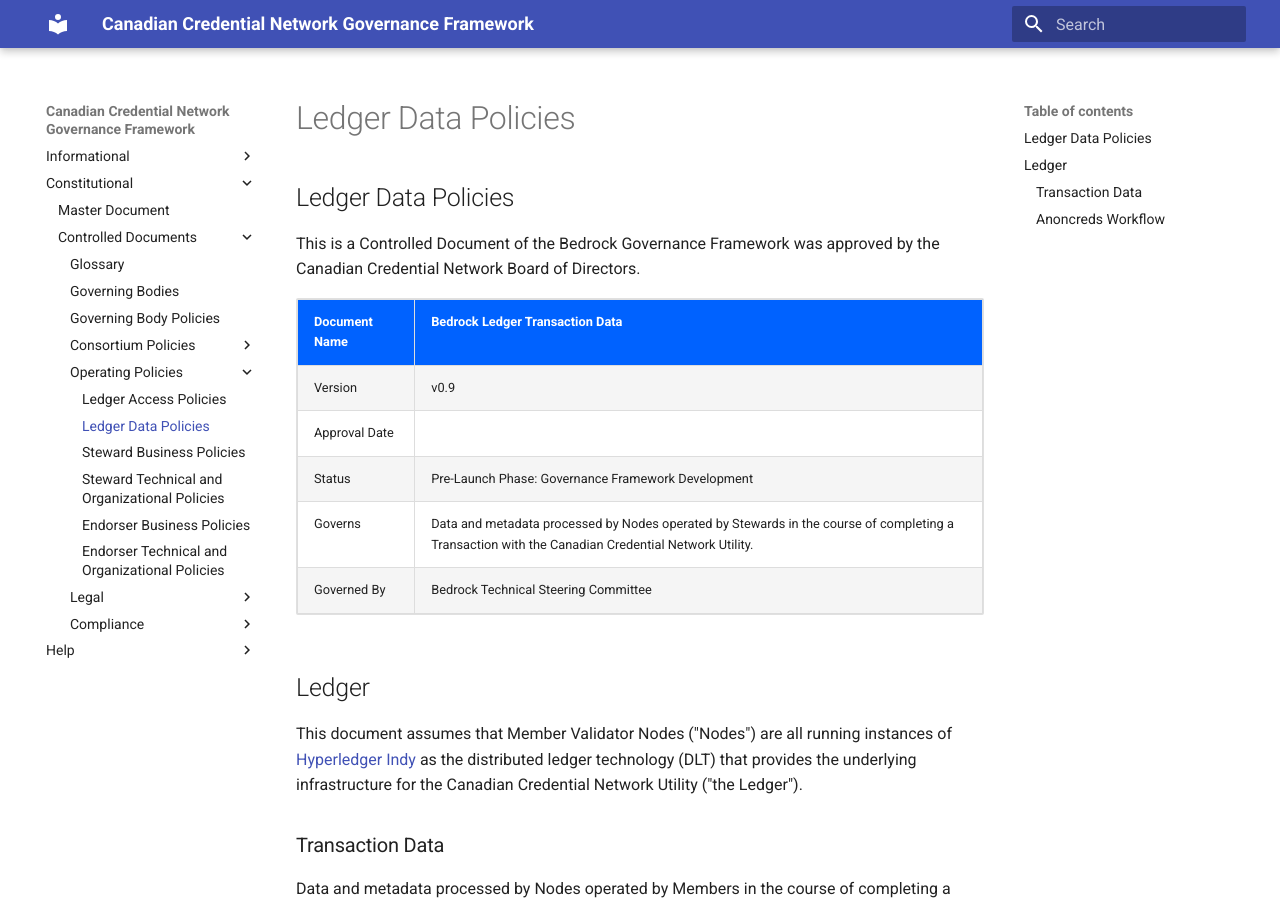
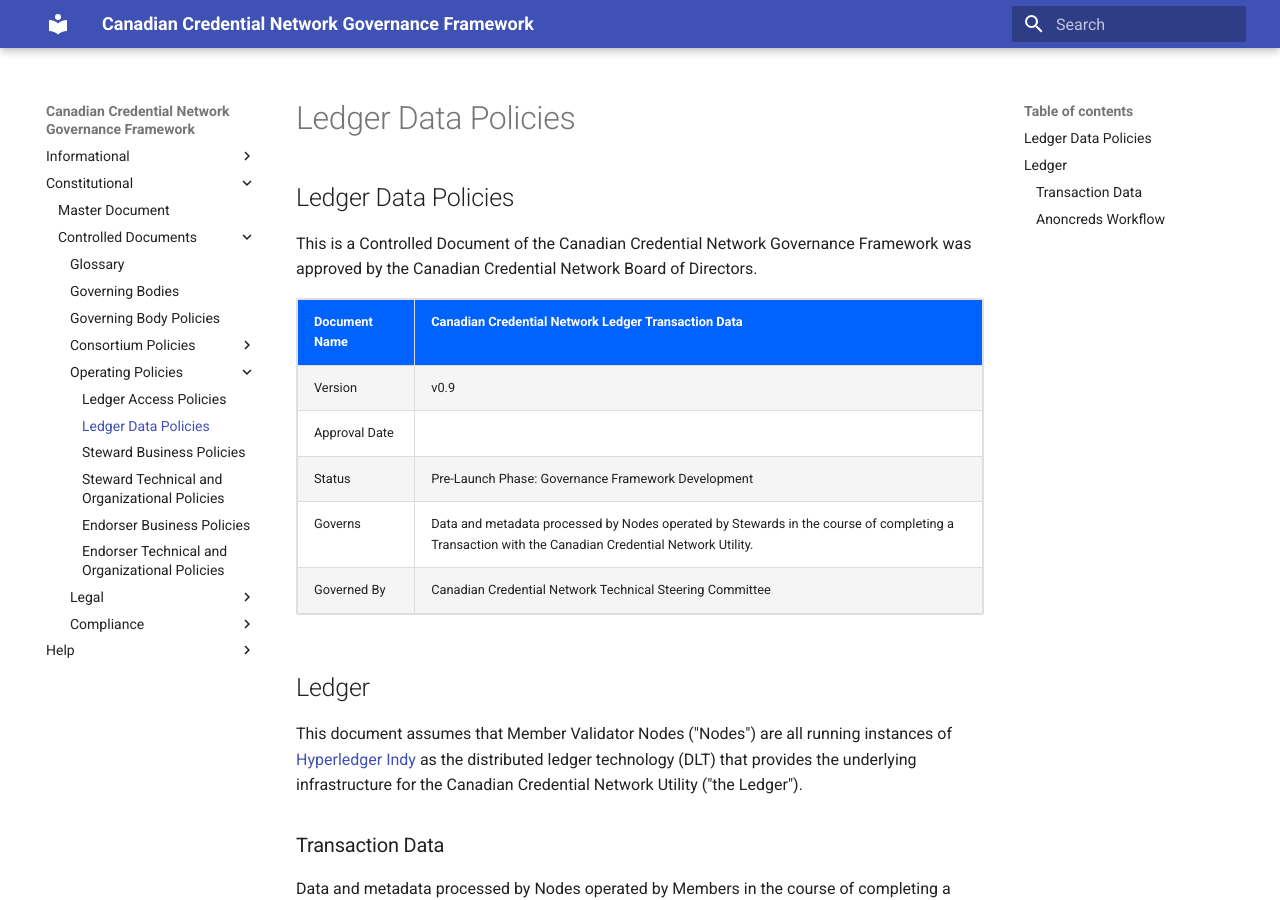
Before and after one commit to VictorSyntez/governance, an MkDocs documentation site: the page built from docs/gf_controlled/ledger_data_polices.md, in a window 1280 px wide and 900 px high. Built offline with MkDocs 1.6.1 and Material for MkDocs 9.7.7, drawn with Linux system fonts in a browser that asks for light colours.

Commit message:
Updated file

```diff
--- a/docs/gf_controlled/ledger_data_polices.md
+++ b/docs/gf_controlled/ledger_data_polices.md
@@ -1,14 +1,14 @@
 ## Ledger Data Policies
 
-This is a Controlled Document of the Bedrock Governance Framework was approved by the Canadian Credential Network Board of Directors.
+This is a Controlled Document of the Canadian Credential Network Governance Framework was approved by the Canadian Credential Network Board of Directors.
 
-| Document Name |Bedrock Ledger Transaction Data |
+| Document Name |Canadian Credential Network Ledger Transaction Data |
 | --- | --- |
 | Version | v0.9 |
 | Approval Date | |
 | Status | Pre-Launch Phase: Governance Framework Development |
 | Governs | Data and metadata processed by Nodes operated by Stewards in the course of completing a Transaction with the Canadian Credential Network Utility. |
-| Governed By | Bedrock Technical Steering Committee |
+| Governed By | Canadian Credential Network Technical Steering Committee |
 
 
 ## Ledger
```
